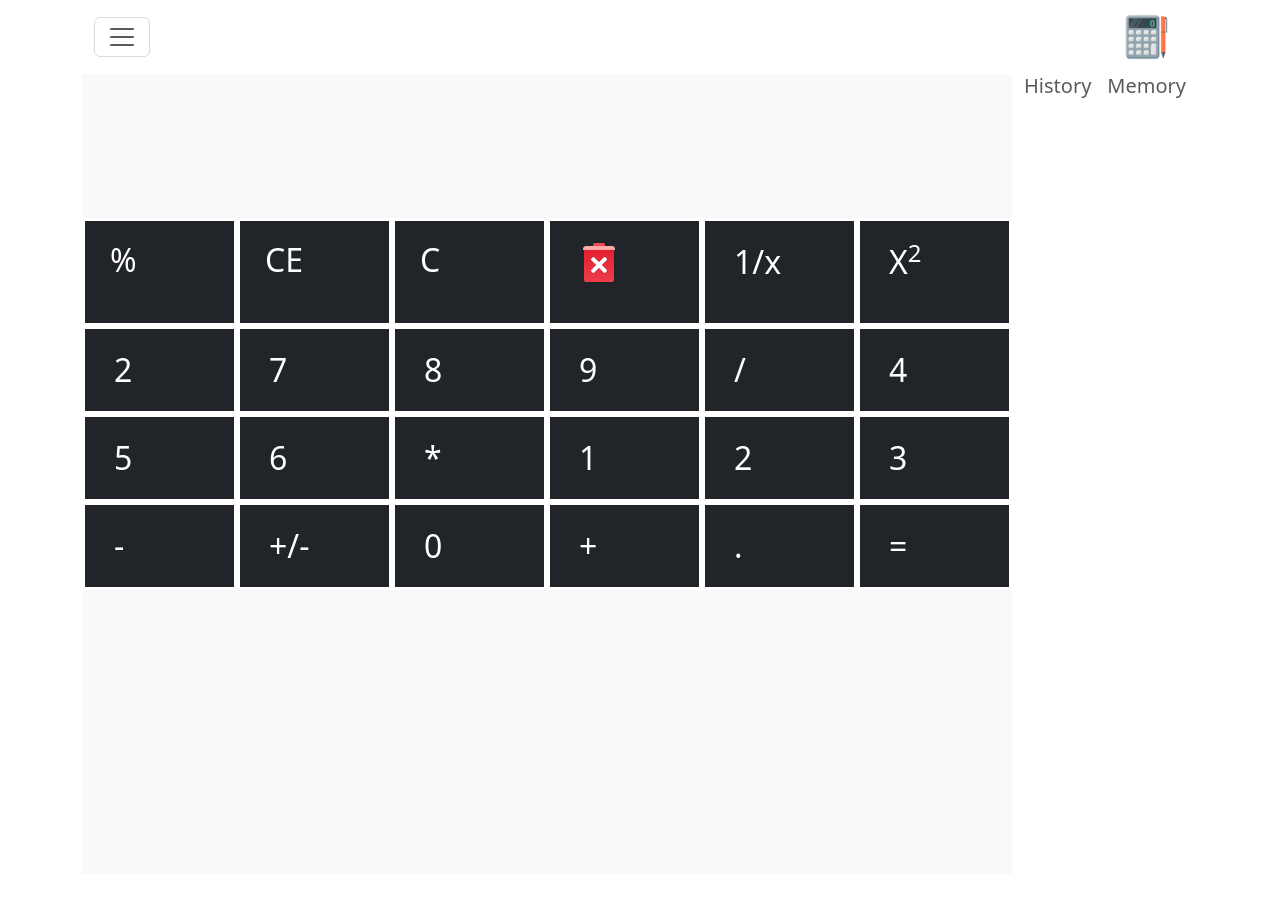
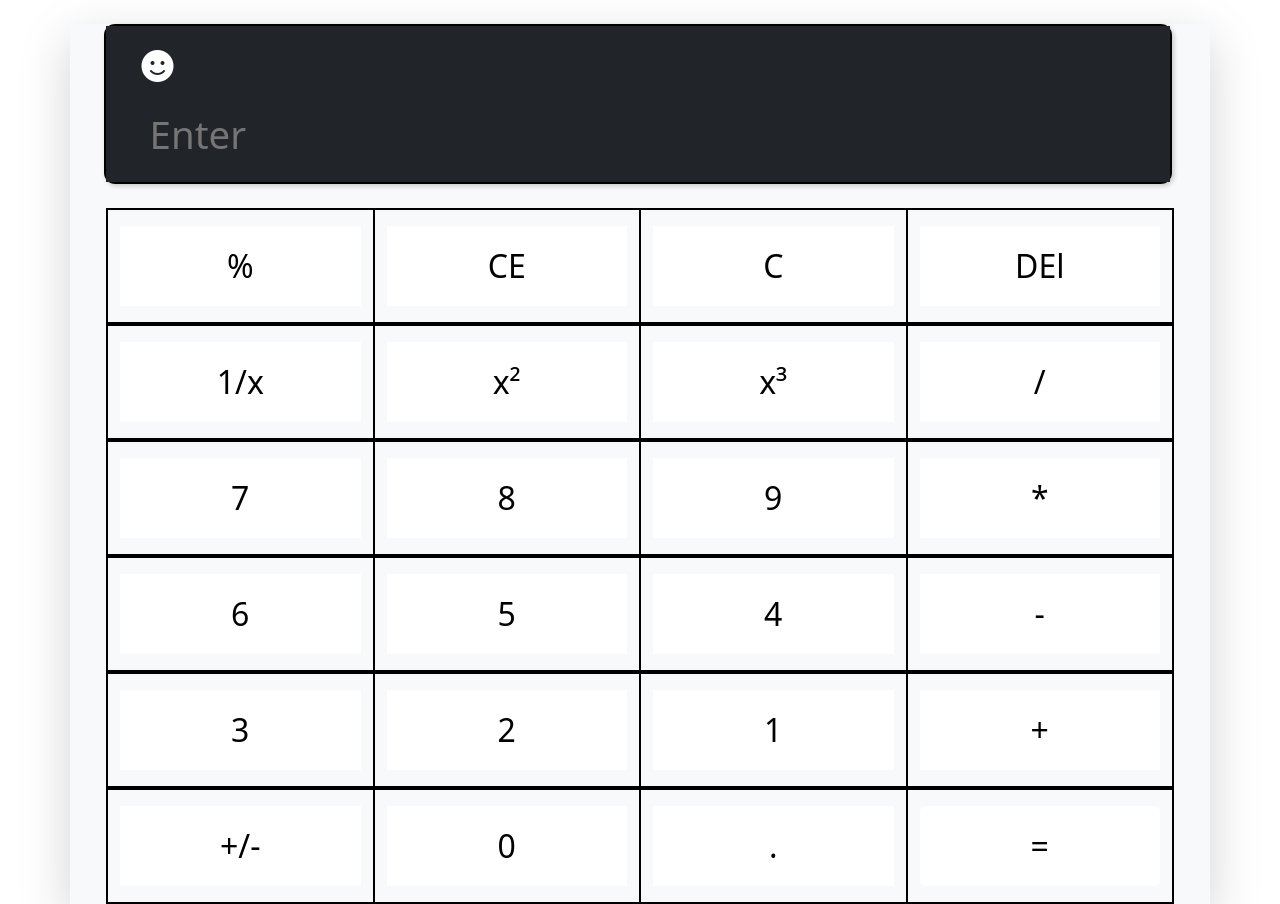
Before and after one commit to Rao-Muhammad-shayan/calculator-app, a plain HTML site: page index.html in a window 1280 px wide. Before the commit the page ends 874 px from the top, so only its background shows below. Drawn offline with nearby package versions, Linux system fonts and the light colour scheme.

Commit message:
awesomecalculator

```diff
--- a/index.html
+++ b/index.html
@@ -12,120 +12,118 @@
   <body>
 
 
+<div class="container  bg-light border-1 border-dark shadow-lg">
+
+  <div class="container" id="calculator">
+    <div class="container">
+      <div class="row input-row  my-4 mt-4" >
+        <div class="col-12 bg-dark">
+          <div class="input">
+            <h2 id="showcase ">
+
+              <i id="history" onclick="history()"  class="fa-solid fa-face-smile text-white py-4 px-4 "></i>
+            </h2>
+            <input type="text" placeholder="Enter" id="input">
+          </div>
+        </div>
+      </div>
+     </div>
 
     <div class="container">
-  <nav class="navbar navbar-white  border-1 border-dark shadow-md" aria-label="First navbar example">
-    <div class="container-fluid d-flex flex-row-reverse">
-
-      <a class="navbar-brand " href="#"><img src="assets/images/1486564177-finance-finance-calculator_81497.png" alt=""></a>
-      <button class="navbar-toggler collapsed" onclick="myC()" type="button" data-bs-toggle="collapse" data-bs-target="#navbarsExample01" aria-controls="navbarsExample01" aria-expanded="false" aria-label="Toggle navigation">
-        <span class="navbar-toggler-icon"></span>
-    </button>
-
-      <div class="navbar-collapse collapse mr" id="navbarsExample01" >
-        <ul class="navbar-nav me-auto mb-2">
-        </ul>
-
+      <div class="container">
+        <div class="row  button">
+       <div class="col-3 colide ">
+         <button   onclick="saveData()"> %</button>
+       </div>
+       <div class="col-3 colide">
+         <button onclick="saveData()"> CE</button>
+       </div>
+       <div class="col-3 colide">
+         <button onclick="saveData()"> C</button>
+       </div>
+       <div class="col-3 colide">
+         <button onclick="saveData()">  DEl</button>
+       </div>
+       </div>
+       <div class="row button">
+       <div class="col-3 colide">
+         <button onclick="saveData()"> 1/x</button>
+       </div>
+       <div class="col-3 colide">
+         <button onclick="saveData()"> x² </button>
+       </div>
+       <div class="col-3 colide">
+         <button onclick="saveData()"> x³</button>
+       </div>
+       <div class="col-3 colide">
+         <button onclick="saveData()"> /</button>
+       </div>
+       </div>
+       <div class="row button">
+       <div class="col-3 colide">
+         <button onclick="saveData()"> 7</button>
+       </div>
+       <div class="col-3 colide">
+         <button onclick="saveData()"> 8</button>
+       </div>
+       <div class="col-3 colide">
+         <button onclick="saveData()"> 9</button>
+       </div>
+       <div class="col-3 colide">
+         <button onclick="saveData()"> *</button>
+       </div>
+       </div>
+       <div class="row button">
+       <div class="col-3 colide">
+         <button onclick="saveData()"> 6</button>
+       </div>
+       <div class="col-3 colide">
+         <button onclick="saveData()"> 5</button>
+       </div>
+       <div class="col-3 colide">
+         <button onclick="saveData()"> 4</button>
+       </div>
+       <div class="col-3 colide">
+         <button onclick="saveData()"> -</button>
+       </div>
        </div>
 
+       <div class="row button">
+       <div class="col-3 colide">
+         <button onclick="saveData()"> 3</button>
        </div>
-  </nav>
-
-
-  <div class="container tom" id="mymain">
-    <div class="row bg-light border-bottom-1 border-dark">
-        <div class="col-10 " id="jeet">
-            <br/><br/><br/><br/><br/><br/>
-
-            <div class="row">
-               <div class="col-12 col-sm-4 col-md-3 col-lg-2 bg-dark vb">
-<button class="btn btn-dark  fs-2" onclick="receiveData()"  id="main">%</button>id="main"
+       <div class="col-3 colide">
+         <button onclick="saveData()"> 2</button>
        </div>
-               <div class="col-12 col-sm-4 col-md-3 col-lg-2 bg-dark vb">
-<button class="btn  btn-dark fs-2"onclick="receiveData()"  onclick="receiveData()" id="main">CE</button>
+       <div class="col-3 colide">
+         <button onclick="saveData()"> 1</button>
        </div>
-               <div class="col-12 col-sm-4 col-md-3 col-lg-2 bg-dark vb">
-<button class="btn  btn-dark fs-2"onclick="receiveData()" id="main">C</button>
-               </div>
-               <div class="col-12 col-sm-4 col-md-3 col-lg-2 bg-dark vb">
-<button class="btn  btn-dark fs-2"onclick="receiveData()" id="main"> <img src="assets/images/icons8-remove-48.png" alt=""></button>
-               </div>
-               <div class="col-12 col-sm-4 col-md-3 col-lg-2 bg-dark vb">
-<button class="btn btn-lg fs-2 btn-dark"id="main">1/x</button>
-               </div>
-               <div class="col-12 col-sm-4 col-md-3 col-lg-2 bg-dark vb">
-<button class="btn btn-lg fs-2  btn-dark" id="main">X<sup>2</sup></button>
-               </div>
-               <div class="col-12 col-sm-4 col-md-3 col-lg-2 bg-dark vb">
-<button class="btn btn-lg fs-2  btn-dark" id="main">2</button>
-               </div>
-               <div class="col-12 col-sm-4 col-md-3 col-lg-2 bg-dark vb">
-<button class="btn btn-lg fs-2  btn-dark" id="main">7</button>
-               </div>
-               <div class="col-12 col-sm-4 col-md-3 col-lg-2 bg-dark vb">
-<button class="btn btn-lg fs-2  btn-dark" id="main">8</button>
-               </div>
-               <div class="col-12 col-sm-4 col-md-3 col-lg-2 bg-dark vb">
-<button class="btn btn-lg fs-2  btn-dark" id="main">9</button>
-               </div>
-               <div class="col-12 col-sm-4 col-md-3 col-lg-2 bg-dark vb">
-<button class="btn btn-lg fs-2  btn-dark" id="main">/</button>
-               </div>
-               <div class="col-12 col-sm-4 col-md-3 col-lg-2 bg-dark vb">
-<button class="btn btn-lg fs-2  btn-dark" id="main">4</button>
-               </div>
-               <div class="col-12 col-sm-4 col-md-3 col-lg-2 bg-dark vb">
-<button class="btn btn-lg fs-2  btn-dark" id="main">5</button>
-               </div>
-               <div class="col-12 col-sm-4 col-md-3 col-lg-2 bg-dark vb">
-<button class="btn btn-lg fs-2  btn-dark" id="main">6</button>
-               </div>
-               <div class="col-12 col-sm-4 col-md-3 col-lg-2 bg-dark vb">
-<button class="btn btn-lg fs-2  btn-dark" id="main">*</button>
-               </div>
-               <div class="col-12 col-sm-4 col-md-3 col-lg-2 bg-dark vb">
-<button class="btn btn-lg fs-2  btn-dark" id="main">1</button>
-               </div>
-               <div class="col-12 col-sm-4 col-md-3 col-lg-2 bg-dark vb">
-<button class="btn btn-lg fs-2  btn-dark" id="main">2</button>
-               </div>
-               <div class="col-12 col-sm-4 col-md-3 col-lg-2 bg-dark vb">
-<button class="btn btn-lg fs-2  btn-dark" id="main">3</button>
-               </div>
-               <div class="col-12 col-sm-4 col-md-3 col-lg-2 bg-dark vb">
-<button class="btn btn-lg fs-2  btn-dark" id="main">-</button>
-               </div>
-               <div class="col-12 col-sm-4 col-md-3 col-lg-2 bg-dark vb">
-<button class="btn btn-lg fs-2  btn-dark" id="main">+/-</button>
-               </div>
-               <div class="col-12 col-sm-4 col-md-3 col-lg-2 bg-dark vb">
-<button class="btn btn-lg fs-2  btn-dark" id="main">0</button>
-               </div>
-               <div class="col-12 col-sm-4 col-md-3 col-lg-2 bg-dark vb">
-<button class="btn btn-lg fs-2  btn-dark" id="main">+</button>
-               </div>
-               <div class="col-12 col-sm-4 col-md-3 col-lg-2 bg-dark vb">
-<button class="btn btn-lg fs-2  btn-dark" id="main" >.</button>
-               </div>
-               <div class="col-12 col-sm-4 col-md-3 col-lg-2 bg-dark vb">
-<button class="btn btn-lg fs-2  btn-dark" id="main">=</button>
-               </div>
-
+       <div class="col-3 colide">
+         <button onclick="saveData()"> +</button>
        </div>
        </div>
-        <div class="col-2 vh-100 bg-white border-2 border-dark shadow-md d-flex justify-content-between flex-md-wrap">
-            <div>
-              <h5 class="text-muted d-none d-lg-block"><a href="#" class="text-decoration-none text-muted">History</a></h5>
+       <div class="row button">
+         <div class="col-3 colide">
+           <button onclick="saveData()"> +/-</button>
          </div>
-  <div>
-    <h5 class="text-muted d-none d-lg-block"><a href="#" class="text-decoration-none text-muted">Memory</a></h5>
+         <div class="col-3 colide">
+           <button onclick="saveData()"> 0</button>
          </div>
-           <img class="d-lg-none " width="50px" height="50px" src="assets/images/icons8-history-50.png" alt="">
+         <div class="col-3 colide">
+           <button onclick="saveData()"> .</button>
+         </div>
+         <div class="col-3 colide">
+           <button class="btn btn-warning" onclick="saveData()"> =</button>
+         </div>
          </div>
        </div>
     </div>
 
   </div>
+
+</div>
+
+
 
 
 
--- a/script.js
+++ b/script.js
@@ -1,6 +1,55 @@
-function receiveData(){
-var data=document.getElementById("main")
-var showData=document.getElementById("jeet")
-var outputDta=data.innerHTML;
-showData.innerHTML=outputDta;
+var history="";
+function saveData(){
+    var data= event.target.innerText
+    var input=document.getElementById("input")
+
+
+if(data=="="){
+   input.value= eval(input.value)
+history=input.value;
+if(input.value=="undefined"){
+    input.value="";
+}else if(input.value="NaN"){
+    input.value="";
 }
+}
+else if(data=="C"||data=="CE"){
+    input.value=""
+    history=input.value;
+}
+else if(data=="DEl"){
+input.value=input.value.slice(0,-1)
+history=input.value;
+}
+else if( (data=="+"|| data=="-" || data=="*"|| data=="/") ){
+
+  if((data==input.value.slice(-1))||((input.value.slice(-1)=="+" ||input.value.slice(-1)=="-"||input.value.slice(-1)=="*"||input.value.slice(-1)=="/")&& ( data=="+"|| data=="-" || data=="*"|| data=="/"))){
+    input.value=input.value.slice(0,-1)+data;
+    history=input.value;
+  }else{
+    input.value+=data
+    history=input.value;
+  }
+}
+else if(data=="%"){
+    input.value= (input.value/100)*1
+    history=input.value;
+}
+else if(data=="1/x"){
+    input.value=1/input.value
+    history=input.value;
+}else if(data == "x²"){
+    input.value = Math.pow(input.value, 2);
+    history=input.value;
+}
+else if(data == "x³"){
+    input.value = Math.pow(input.value, 3);
+    history=input.value;
+}
+else{
+    input.value+=data
+    history=input.value;
+}
+
+
+}
--- a/style.css
+++ b/style.css
@@ -1,39 +1,49 @@
-.browse{
-   padding-top: 1rem;
-    padding-left: 0.6rem;
+.input>input{
+border: none;
+outline: none;
+}.input-row{
+    width: 100%;
+    height: 20vh;
+    position: relative;
+    left: 0.6rem;
+    border: 2px solid black;
+    border-radius:0.7rem ;
+    box-shadow: 2px 2px 5px rgba(0,0,0,0.2);
 
-    border-color: black;
-    border-style: solid;
+
+}.input-row input{
+   background-color: transparent;
+   width: 80%;
+  position: absolute;
+  top: 4rem;
+  font-size: 2.4rem;
+  padding: 1rem 2rem;
+  color: aliceblue;
+
 }
-.botborder1{
-    height: 2px;
-    width: 90px;
-    margin-left: 1.2rem;
-   margin-top: 0.5rem;
-   cursor: pointer;
-   transition: 0,3s ease;
+.button{
+   border: 1px solid black;
+
 }
-.botborder1:hover{
-    transform: translateX(-0.3rem);
+.button button{
+    border: none;
+width: 100%;
+background: #fff;
+transition: 0.3s all ease;
+padding: inherit;
+
+font-size: 2rem;}
+
+button:hover{
+    transform: scale(0.9);
+
 }
- .botborder2{
-    height: 2px;
-    width: 90px;
-    margin-left: 1.7rem;
-    margin-top: 0.5rem;
+.colide{
+   border: 1px solid black;
+   padding: 1rem 2rem;
+}.colide:hover{
+
+    background: #ffffffb6;
+    color: black;
+    font-weight: bold;
 }
-.botborder2:hover{
-    transform: translateX(-0.3rem);
-}
-.img{
-    width: 40px;
-    margin-top: 1rem;
-}
-
-.vb{
-  border: 3px solid white;
-  padding: 0.5rem 10rem;
-}
-.vb:hover{
-  background-color: azure;
-}
```
Lines whose indentation alone changed are shown as unchanged.
